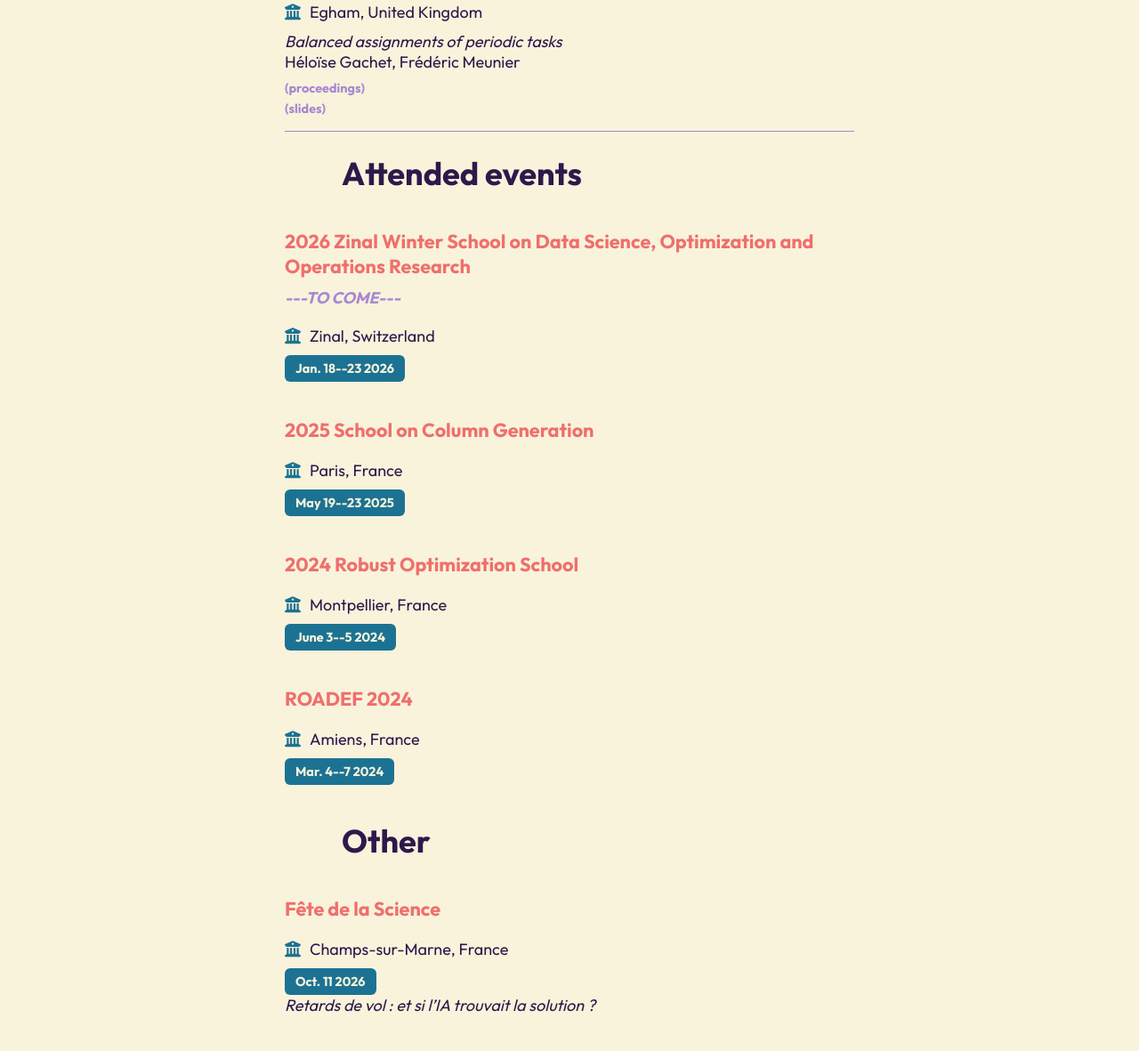
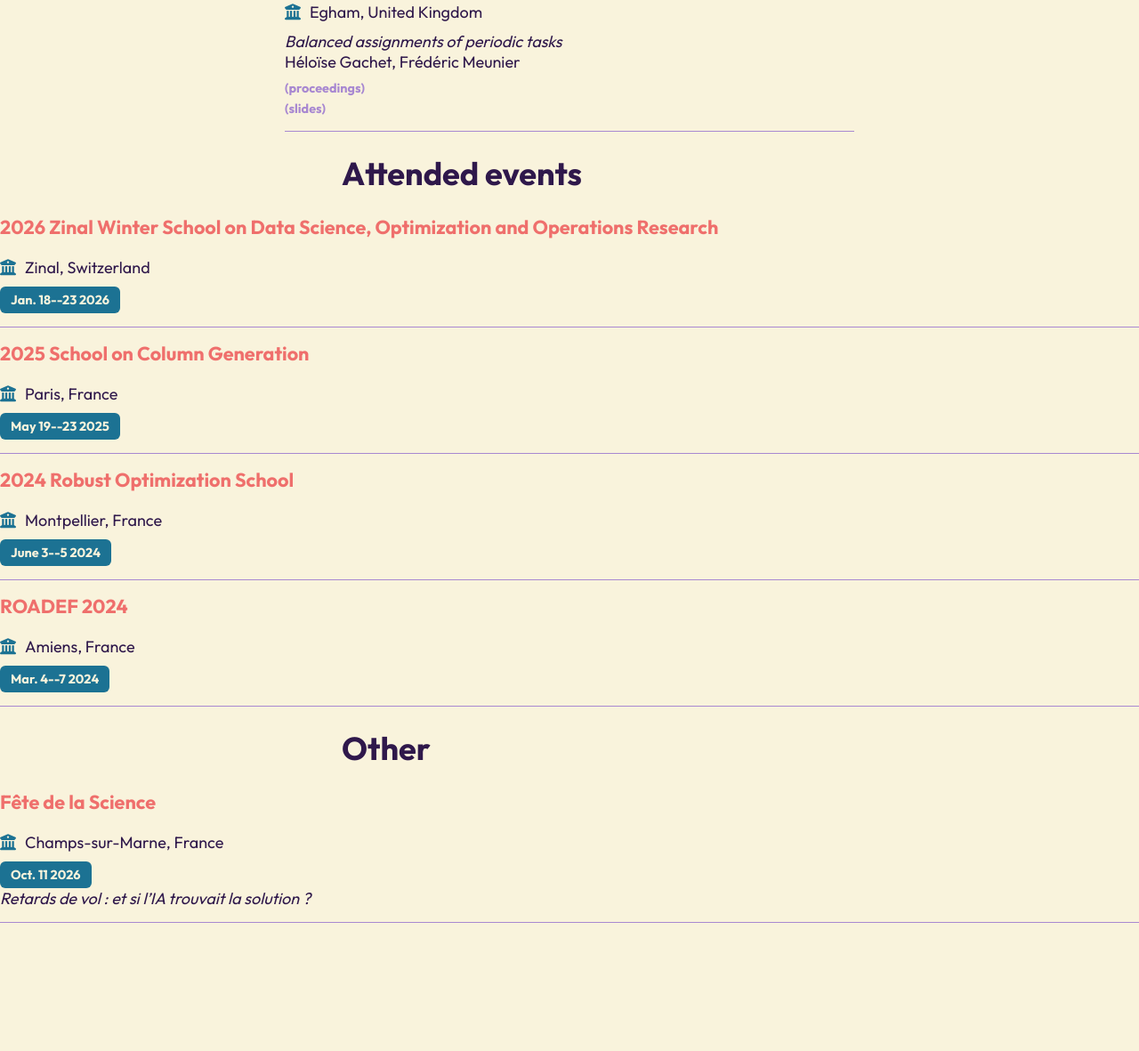
Before and after one commit to heloisegachet/heloisegachet.github.io, a PHP site: page /presentations.html in a window 1280 px wide. Shown: the part 2436-3617 px from the top of the page at 89% size. After the commit the page ends 3473 px from the top, so only its background shows below. Run offline with PHP 8.4, Linux system fonts and the light colour scheme.

Commit message:
change Zinal status, add rules

```diff
--- a/presentation_style.css
+++ b/presentation_style.css
@@ -72,8 +72,9 @@
 }
 
 .attendance-item {
-    width: 50%;
-    margin: 40px auto;
+    border-bottom: 1px solid #A888D1;
+    padding-bottom: 15px;
+    margin-bottom: 15px;
 }
 
 .presentation-status {
--- a/presentations.html
+++ b/presentations.html
@@ -124,7 +124,6 @@
 <div style = "margin-left: 30%;"><h1>Attended events</h1></div>
 <div class="attendance-item">
     <div class="presentation-conference"><a href="https://transp-or-academia.epfl.ch/zinal" target="_blank">2026 Zinal Winter School on Data Science, Optimization and Operations Research</a></div>
-    <div class="presentation-status">---TO COME---</div>
     <div class="presentation-place">Zinal, Switzerland</div>
     <div class="presentation-date">Jan. 18--23 2026</div>
 </div>
```
